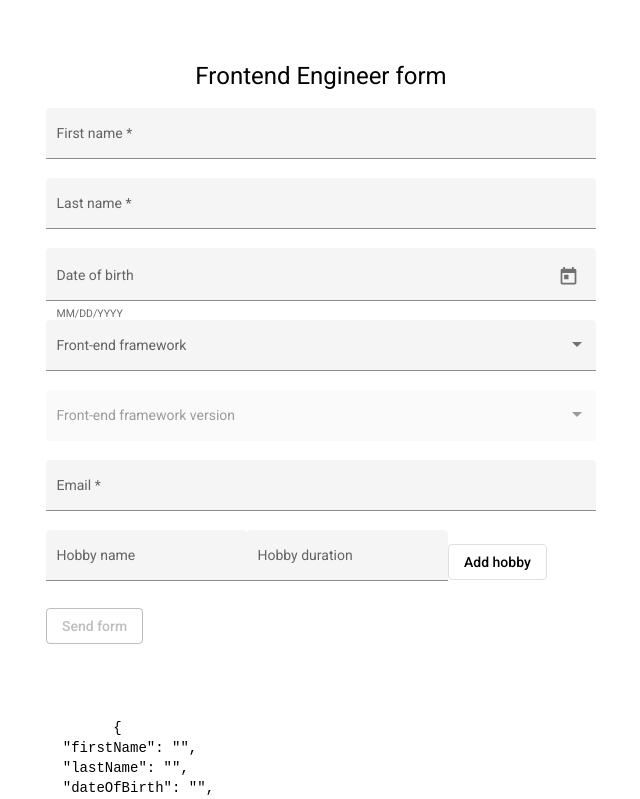
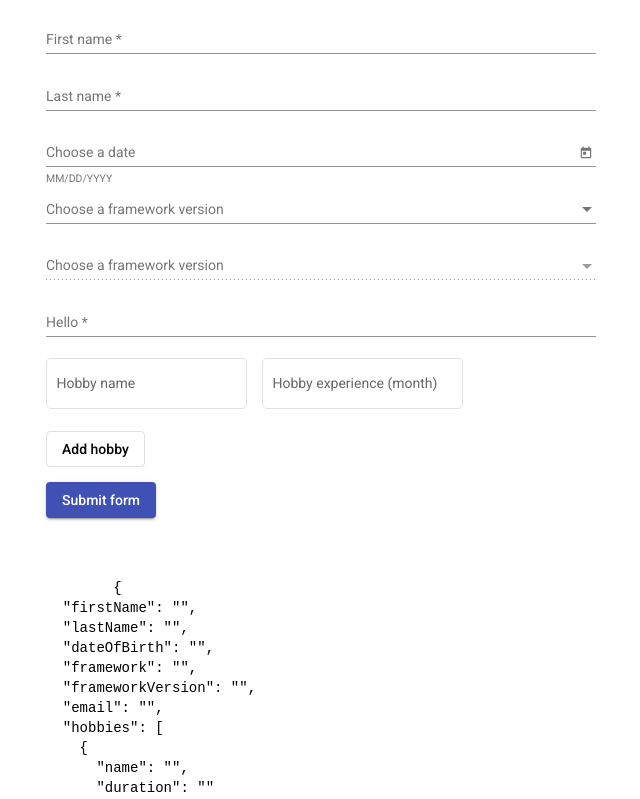
Before and after one commit to harkunovdmytro/front-end-form, an Angular app: page / in a window 1280 px wide. Shown: the top 799 px of the page, without its empty margins (319-959 px from the left). Built offline with nearby package versions, Linux system fonts and the light colour scheme.

Commit message:
rebuilt form

```diff
--- a/src/app/fe-form/fe-form.component.html
+++ b/src/app/fe-form/fe-form.component.html
@@ -1,75 +1,72 @@
-<form class="form" [formGroup]="form" (ngSubmit)="onSubmit()">
-    <h1>Frontend Engineer form</h1>
+<section class="container">
+    <form [formGroup]="form" (submit)="postForm()">
 
-    <mat-form-field class=" example-full-width" appearance="fill">
+        <mat-form-field>
             <mat-label>First name</mat-label>
-        <input type="text" matInput formControlName="firstName" required>
+            <input matInput formControlName="firstName" required>
         </mat-form-field>
 
-    <mat-form-field class="example-full-width" appearance="fill">
+        <mat-form-field>
             <mat-label>Last name</mat-label>
-        <input type="text" matInput formControlName="lastName" required>
+            <input matInput formControlName="lastName" required>
         </mat-form-field>
 
-    <mat-form-field class="example-full-width" appearance="fill">
-        <mat-label>Date of birth</mat-label>
-        <input matInput [matDatepicker]="picker" formControlName="dateOfBirth">
+        <mat-form-field>
+            <mat-label>Choose a date</mat-label>
+            <input matInput formControlName="dateOfBirth" [matDatepicker]="picker">
             <mat-hint>MM/DD/YYYY</mat-hint>
             <mat-datepicker-toggle matSuffix [for]="picker"></mat-datepicker-toggle>
             <mat-datepicker #picker></mat-datepicker>
         </mat-form-field>
 
-    <mat-form-field appearance="fill">
-        <mat-label>Front-end framework</mat-label>
-        <mat-select formControlName="framework">
-            <mat-option *ngFor="let framework of feFrameworks" [value]="framework.value">
-                {{framework.label}}
-            </mat-option>
+        <mat-form-field>
+            <mat-label>Choose a framework version</mat-label>
+            <mat-select matInput formControlName="framework">
+                <mat-option *ngFor="let framework of frameworks" value="{{framework}}"> {{ framework |
+                    titlecase}}</mat-option>
             </mat-select>
         </mat-form-field>
 
 
-    <mat-form-field appearance="fill">
-        <mat-label>Front-end framework version</mat-label>
-        <mat-select formControlName="frameworkVersion" [disabled]="!currentVerseLength">
-            <mat-option *ngFor="let ver of currentVerse" [value]="ver">
-                {{ ver }}
-            </mat-option>
+        <mat-form-field>
+            <mat-label>Choose a framework version</mat-label>
+            <mat-select matInput formControlName="frameworkVersion" [disabled]="form.get('framework')?.value ==''">
+                <mat-option *ngFor="let version of currentVersions" value="{{version}}"> {{
+                    version |
+                    titlecase}}</mat-option>
             </mat-select>
         </mat-form-field>
 
-    <mat-form-field class="example-full-width" appearance="fill">
-        <mat-label>Email</mat-label>
-        <input type="email" matInput formControlName="email" email required>
+
+
+        <mat-form-field>
+            <mat-label>Hello</mat-label>
+            <input matInput formControlName="email" email required>
         </mat-form-field>
 
-    <div class="hobbys">
-        <mat-form-field class="example-full-width" appearance="fill">
-            <mat-label>Hobby name </mat-label>
-            <input type="text" matInput formControlName="hobbyName">
+        <div formArrayName="hobbies" class="hobbies">
+
+            <div formGroupName="{{i}}" class="hobbies__item" *ngFor="let hobby of hobbies.controls; let i = index">
+                <mat-form-field appearance="outline">
+                    <mat-label>Hobby name</mat-label>
+                    <input matInput formControlName="name">
                 </mat-form-field>
+                <mat-form-field appearance="outline">
+                    <mat-label>Hobby experience (month)</mat-label>
+                    <input matInput formControlName="duration">
+                </mat-form-field>
+            </div>
 
-        <mat-form-field class="example-full-width" appearance="fill">
-            <mat-label>Hobby duration</mat-label>
-            <input type="number" matInput formControlName="hobbyDuration">
-        </mat-form-field>
-        <button mat-stroked-button (click)="addHobby($event)">Add hobby</button>
-        <mat-list role="list">
-            <mat-list-item *ngFor="let hobby of hobbies; let idx = index" role="listitem">
-                <span>
-                    {{hobby.name}} - {{hobby.duration}}
-                </span>
-                <button class="add-hobby__btn" (click)="removeHobby(idx)" mat-flat-button color="warn">remove</button>
-            </mat-list-item>
-        </mat-list>
+            <button class="btn" mat-stroked-button (click)="addHobby()">Add hobby</button>
         </div>
         <div>
-        <button mat-stroked-button [disabled]="form.invalid"> Send form </button>
+            <button mat-raised-button color="primary">Submit form</button>
         </div>
     </form>
-
-<div class="form">
+</section>
+<h1>{{currentFramework}}</h1>
+<div class="container">
     <pre>
-        {{ form.value | json}}
+        {{form.value|json}}
     </pre>
 </div>
--- a/src/app/fe-form/fe-form.component.scss
+++ b/src/app/fe-form/fe-form.component.scss
@@ -1,17 +1,20 @@
-.form {
-    margin: 60px auto;
+.container {
+    margin: auto;
+    max-width: 550px;
+    padding: 15px;
+
+}
+
+.container form {
     display: flex;
     flex-flow: column;
-    max-width: 550px;
-    justify-items: center;
-    h1 {
-        text-align: center;
-    }
 }
-.border {
-    border: solid black 2px;
-    padding: 15px;
+
+.btn {
+    margin-right: 20px;
+    margin-bottom: 15px;
 }
-.add-hobby__btn {
+
+.hobbies__item mat-form-field:nth-child(2) {
     margin-left: 15px;
 }
--- a/src/app/fe-form/fe-form.component.ts
+++ b/src/app/fe-form/fe-form.component.ts
@@ -1,85 +1,66 @@
-import { Component, Input } from '@angular/core';
-import { FormArray, FormBuilder, FormControl, FormGroup } from "@angular/forms";
+import { Component, OnInit } from '@angular/core';
+import { FormGroup, FormControl, FormArray } from "@angular/forms"
 import { SendFormService } from "../send-form.service";
 
 @Component({
   selector: 'app-fe-form',
   templateUrl: './fe-form.component.html',
-  styleUrls: ['./fe-form.component.scss'],
-  providers: [SendFormService]
+  styleUrls: ['./fe-form.component.scss']
 })
-export class FeFormComponent {
-
+export class FeFormComponent implements OnInit {
   form!: FormGroup;
-
-  hobbies: { name: string, duration: string }[] = []
-
-
-  feFrameworks = [
-    { label: "Angular", value: "angular" },
-    { label: "React", value: "react" },
-    { label: "Vue", value: "vue" },
+  hobbies!: FormArray;
+  frameworks = [
+    "angular",
+    "react",
+    "vue",
   ]
 
-  feFrameworkVersion: any = {
+  frameworksVersions: { [index: string]: any } = {
     "angular": ['1.1.1', '1.2.1', '1.3.3'],
     "react": ['2.1.2', '3.2.4', '4.3.1'],
     "vue": ['3.3.1', '5.2.1', '5.1.3'],
     "": []
   }
 
-  get currentVerse(): string[] {
-    return this.feFrameworkVersion[this.form.value.framework];
-  }
-  get currentVerseLength(): string[] {
-    return this.feFrameworkVersion[this.form.value.framework].length;
+  get currentFramework(): string {
+    return (<FormControl>this.form.get("framework")).value ?? "";
   }
 
-  constructor(private fb: FormBuilder, private sendFormService: SendFormService) { }
+  get currentVersions(): string[] {
+    return this.frameworksVersions[this.currentFramework];
+  }
 
-  ngOnInit() {
-    this.form = this.fb.group({
+  constructor(private sendFormService:SendFormService) { }
+
+  ngOnInit(): void {
+    this.hobbies = new FormArray([
+      this.createHobbyFormGroup()
+    ])
+
+    this.form = new FormGroup({
       firstName: new FormControl(""),
       lastName: new FormControl(""),
       dateOfBirth: new FormControl(""),
       framework: new FormControl(""),
       frameworkVersion: new FormControl(""),
       email: new FormControl(""),
-      hobbyName: new FormControl(""),
-      hobbyDuration: new FormControl(""),
+      hobbies: this.hobbies
     })
   }
 
-  createHobbyFormControl(): FormGroup {
+  addHobby() {
+    this.hobbies.push(this.createHobbyFormGroup())
+  }
+
+  createHobbyFormGroup() {
     return new FormGroup({
-      name: this.fb.control("footbal"),
-      duration: this.fb.control("two month")
+      name: new FormControl(""),
+      duration: new FormControl("")
     })
   }
 
-  addHobby(event: Event) {
-    event.preventDefault();
-
-    if (this.form.get("hobbyName")?.value && this.form.get("hobbyDuration")?.value)
-      this.hobbies.push({
-        name: this.form.value.hobbyName,
-        duration: this.form.value.hobbyDuration + " month"
-      });
-
-      this.form.get("hobbyName")?.reset()
-      this.form.get("hobbyDuration")?.reset()
-  }
-
-  removeHobby(index: number) {
-    this.hobbies.splice(index, 1);
-  }
-
-  onSubmit() {
-    if (this.form.valid) {
-      this.sendFormService.sendForm({
-        ...this.form.value,
-        hobbies: this.hobbies
-      })
-    }
+  postForm() {
+    this.sendFormService.sendForm(this.form.value)
   }
 }
```
Also changed, not shown: src/app/app.module.ts (+4 -6 lines), src/app/material/material.module.ts (+22 -22 lines), src/app/send-form.service.ts (line endings or trailing spaces). Lines whose indentation alone changed are shown as unchanged.
